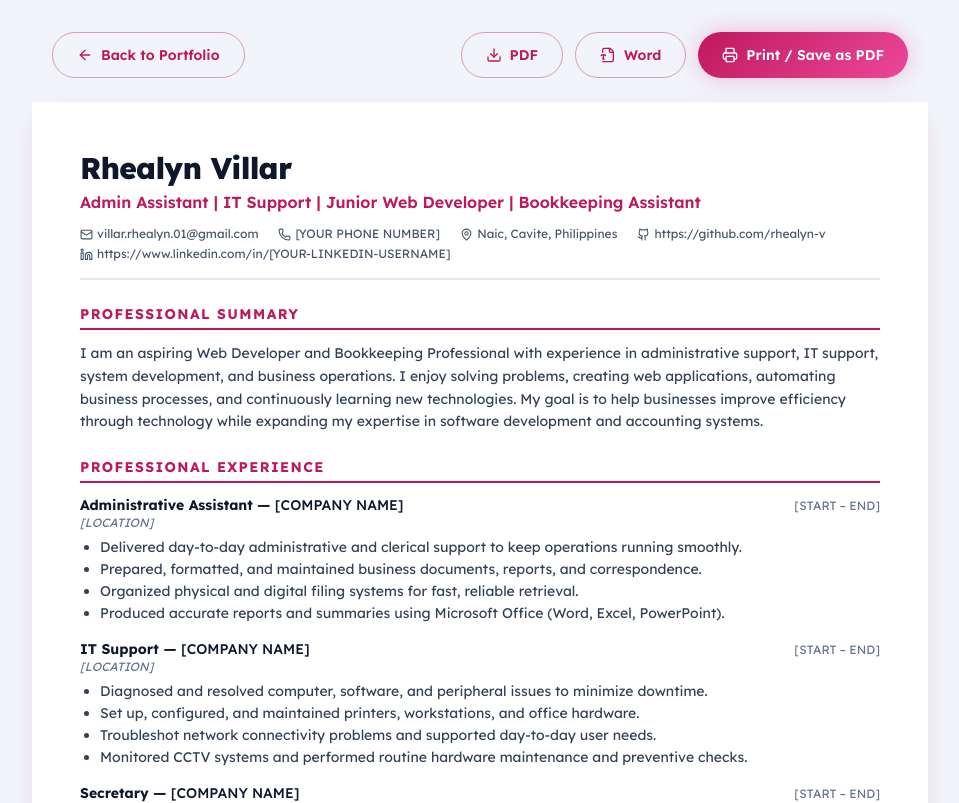
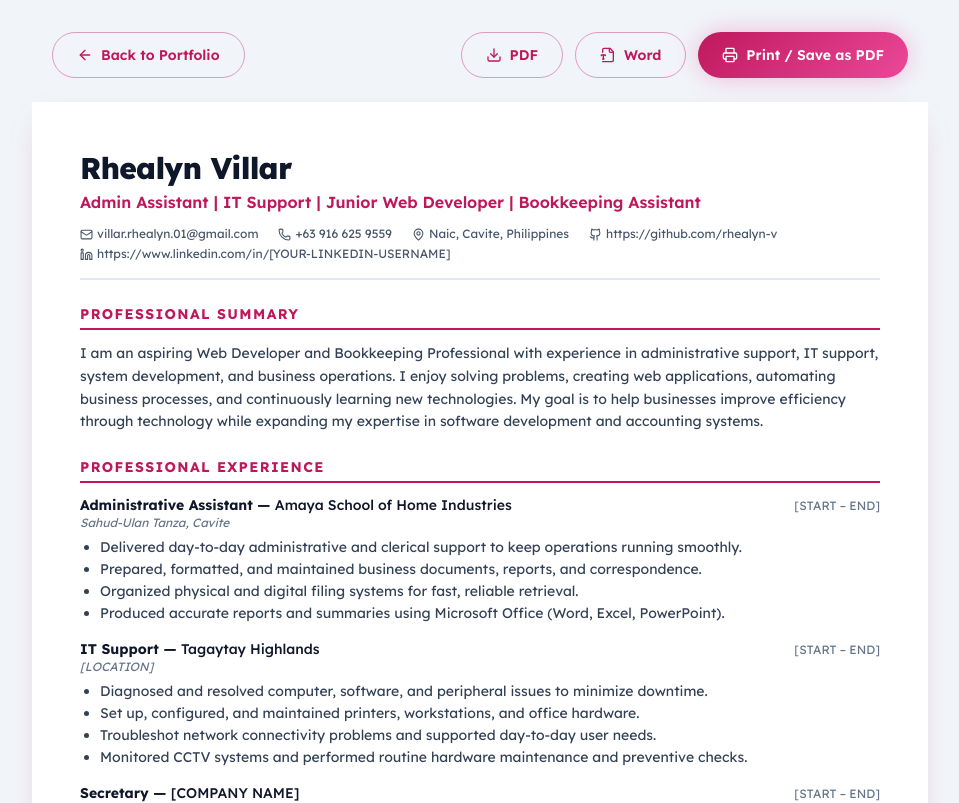
Before and after one commit to Rhealyn-V/villar-portfolio, a React (Vite) app: page /resume in a window 1280 px wide. Shown: the top 803 px of the page, without its empty margins (160-1119 px from the left). Built offline with nearby package versions, Linux system fonts and the light colour scheme.

Commit message:
Update contact info and company names in portfolio.js
Updated contact information and company details in portfolio.js.

```diff
--- a/src/data/portfolio.js
+++ b/src/data/portfolio.js
@@ -23,7 +23,7 @@ export const profile = {
     "Versatile IT and business-operations professional who bridges the gap between administration and technology. I combine hands-on experience in bookkeeping, billing, and office coordination with practical web-development skills in React, PHP, and MySQL. I build systems that turn manual, paper-based processes into efficient digital workflows — from vehicle booking and inventory to payroll and point-of-sale.",
   // Contact details — fill in the real values.
   email: "villar.rhealyn.01@gmail.com",
-  phone: "[YOUR PHONE NUMBER]",
+  phone: "+63 916 625 9559",
   resumeFile: "/Rhealyn-Villar-Resume.pdf", // downloadable PDF resume (in /public)
   resumeFileDocx: "/Rhealyn-Villar-Resume.docx", // editable Word (DOCX) version (in /public)
   photo: "/mypicture.jpg",
@@ -34,7 +34,7 @@ export const socials = {
   linkedin: "https://www.linkedin.com/in/[YOUR-LINKEDIN-USERNAME]",
   facebook: "https://www.facebook.com/[YOUR-FACEBOOK-USERNAME]",
   email: "villar.rhealyn.01@gmail.com",
-  phone: "[YOUR PHONE NUMBER]",
+  phone: "+63 916 625 9559",
 };
 
 // Animated statistics on the hero / about section
@@ -51,9 +51,9 @@ export const stats = [
 export const experience = [
   {
     role: "Administrative Assistant",
-    company: "[COMPANY NAME]",
+    company: "Amaya School of Home Industries",
     period: "[START – END]",
-    location: "[LOCATION]",
+    location: "Sahud-Ulan Tanza, Cavite",
     summary:
       "Provided end-to-end administrative support, keeping records, documents, and reports organized and accessible.",
     points: [
@@ -65,7 +65,7 @@ export const experience = [
   },
   {
     role: "IT Support",
-    company: "[COMPANY NAME]",
+    company: "Tagaytay Highlands",
     period: "[START – END]",
     location: "[LOCATION]",
     summary:
```
